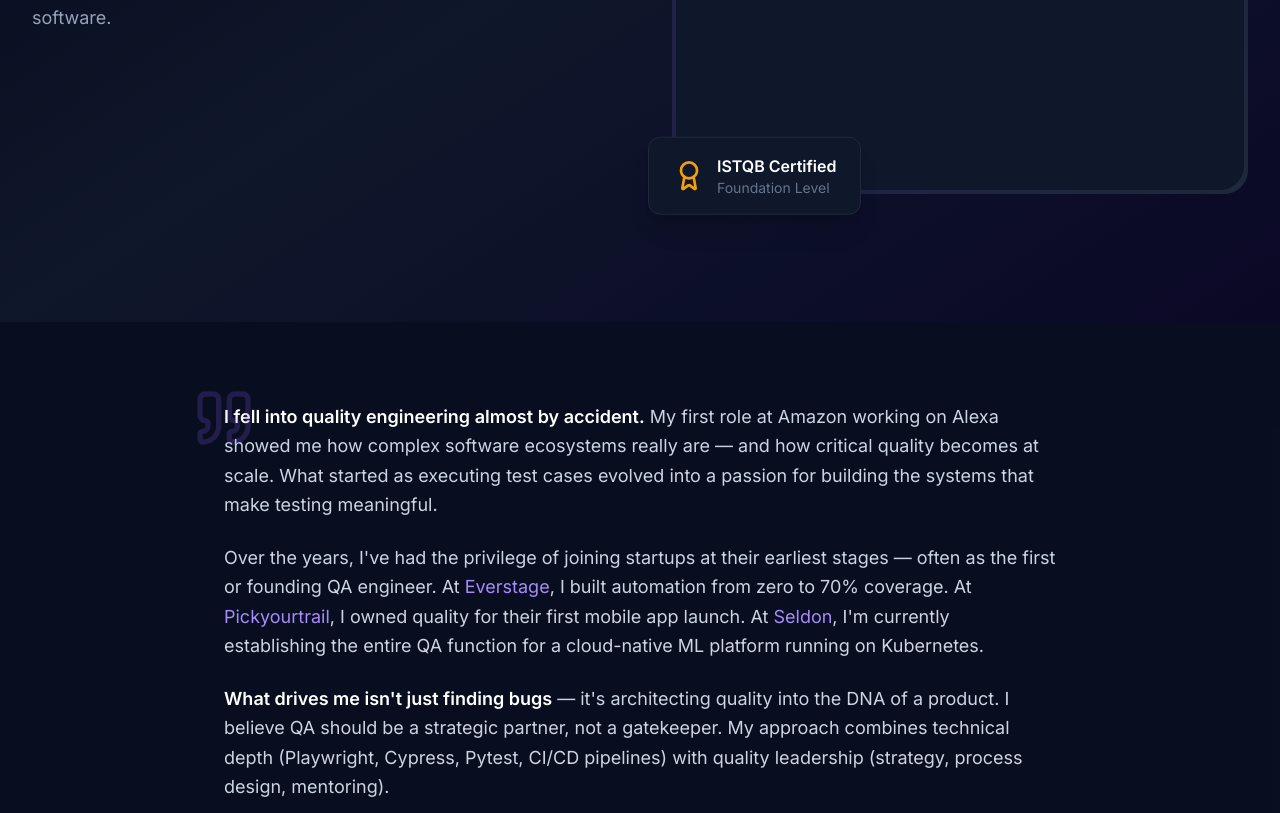
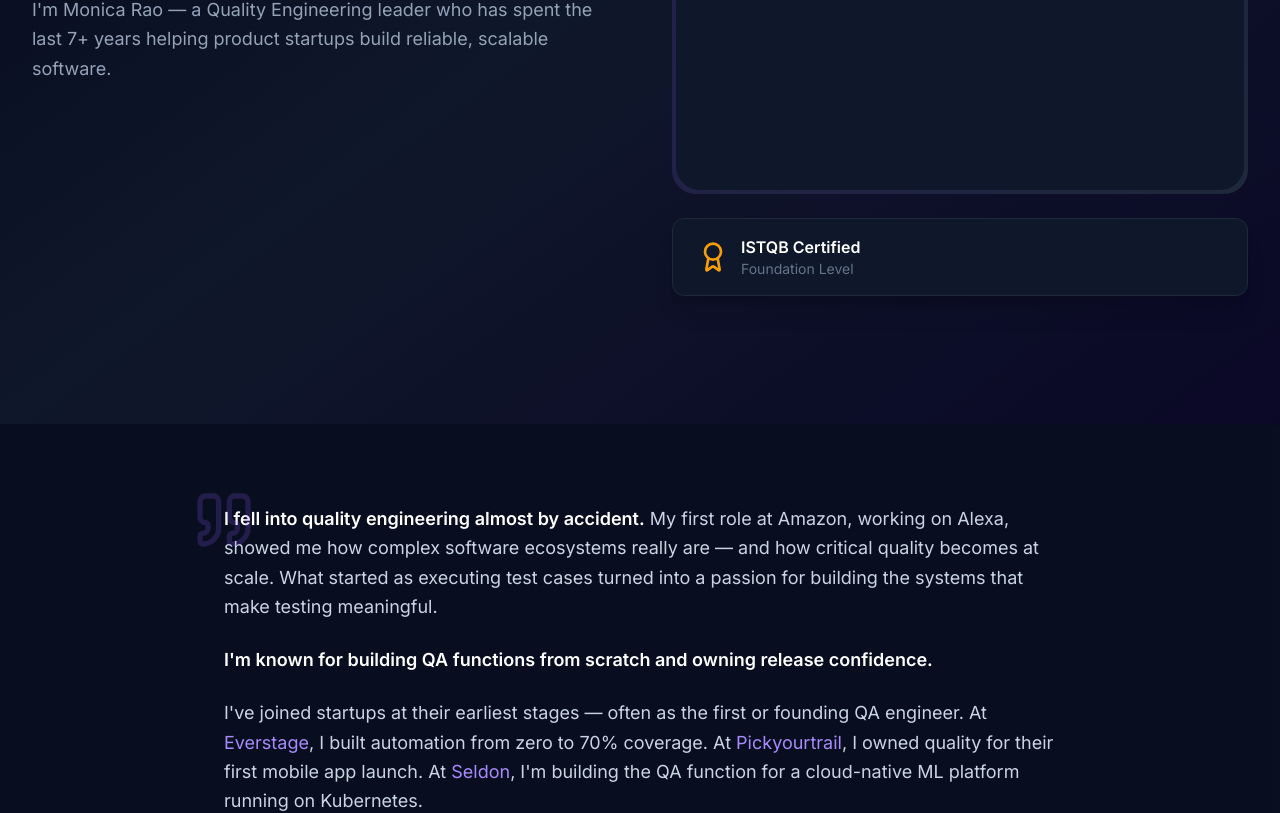
Before and after one commit to Monic-a-22/monicacv.github.io, a React (Vite) app: page /#/about in a window 1280 px wide. Shown: the part 590-1403 px from the top of the page. Built offline with nearby package versions, Linux system fonts and the light colour scheme; a web font is replaced by a local one.

Commit message:
Refine about copy and skills labels

```diff
--- a/src/pages/About.jsx
+++ b/src/pages/About.jsx
@@ -81,12 +81,7 @@ export default function About() {
                 </div>
               </div>
 
-              {/* Floating badge */}
-              <motion.div
-                animate={{ y: [0, -10, 0] }}
-                transition={{ duration: 3, repeat: Infinity }}
-                className="absolute -bottom-6 -left-6 bg-slate-900 border border-slate-800 rounded-xl px-6 py-4 shadow-xl"
-              >
+              <div className="mt-6 bg-slate-900 border border-slate-800 rounded-xl px-6 py-4 shadow-xl">
                 <div className="flex items-center gap-3">
                   <Award className="w-8 h-8 text-amber-500" />
                   <div>
@@ -94,7 +89,7 @@ export default function About() {
                     <div className="text-slate-500 text-sm">Foundation Level</div>
                   </div>
                 </div>
-              </motion.div>
+              </div>
             </motion.div>
           </div>
         </div>
@@ -114,27 +109,30 @@ export default function About() {
             <div className="space-y-6 text-lg text-slate-300 leading-relaxed">
               <p>
                 <span className="text-white font-semibold">I fell into quality engineering almost by accident.</span> My
-                first role at Amazon working on Alexa showed me how complex software ecosystems
+                first role at Amazon, working on Alexa, showed me how complex software ecosystems
                 really are — and how critical quality becomes at scale. What started as executing
-                test cases evolved into a passion for building the systems that make testing
+                test cases turned into a passion for building the systems that make testing
                 meaningful.
               </p>
 
+              <p className="text-white font-semibold">
+                I'm known for building QA functions from scratch and owning release confidence.
+              </p>
+
               <p>
-                Over the years, I've had the privilege of joining startups at their earliest
-                stages — often as the first or founding QA engineer. At <span className="text-violet-400">Everstage</span>,
-                I built automation from zero to 70% coverage. At <span className="text-violet-400">Pickyourtrail</span>, I
-                owned quality for their first mobile app launch. At <span className="text-violet-400">Seldon</span>, I'm
-                currently establishing the entire QA function for a cloud-native ML platform
-                running on Kubernetes.
+                I've joined startups at their earliest stages — often as the first or founding QA
+                engineer. At <span className="text-violet-400">Everstage</span>, I built automation from zero to 70%
+                coverage. At <span className="text-violet-400">Pickyourtrail</span>, I owned quality for their first
+                mobile app launch. At <span className="text-violet-400">Seldon</span>, I'm building the QA function
+                for a cloud-native ML platform running on Kubernetes.
               </p>
 
               <p>
                 <span className="text-white font-semibold">What drives me isn't just finding bugs</span> — it's
                 architecting quality into the DNA of a product. I believe QA should be a strategic
-                partner, not a gatekeeper. My approach combines technical depth (Playwright,
-                Cypress, Pytest, CI/CD pipelines) with quality leadership (strategy, process
-                design, mentoring).
+                partner, not a gatekeeper. My approach blends technical depth (Playwright,
+                Cypress, Pytest, CI/CD) with quality leadership (strategy, process design,
+                mentoring).
               </p>
 
               <p>
--- a/src/pages/Skills.jsx
+++ b/src/pages/Skills.jsx
@@ -209,7 +209,6 @@ export default function Skills() {
                               <h4 className="text-white font-semibold">{skill.name}</h4>
                               <p className="text-slate-500 text-sm mt-1">{skill.desc}</p>
                             </div>
-                            <span className={`text-lg font-bold ${colors.text}`}>{skill.level}%</span>
                           </div>
                         </motion.div>
                       ))}
```
